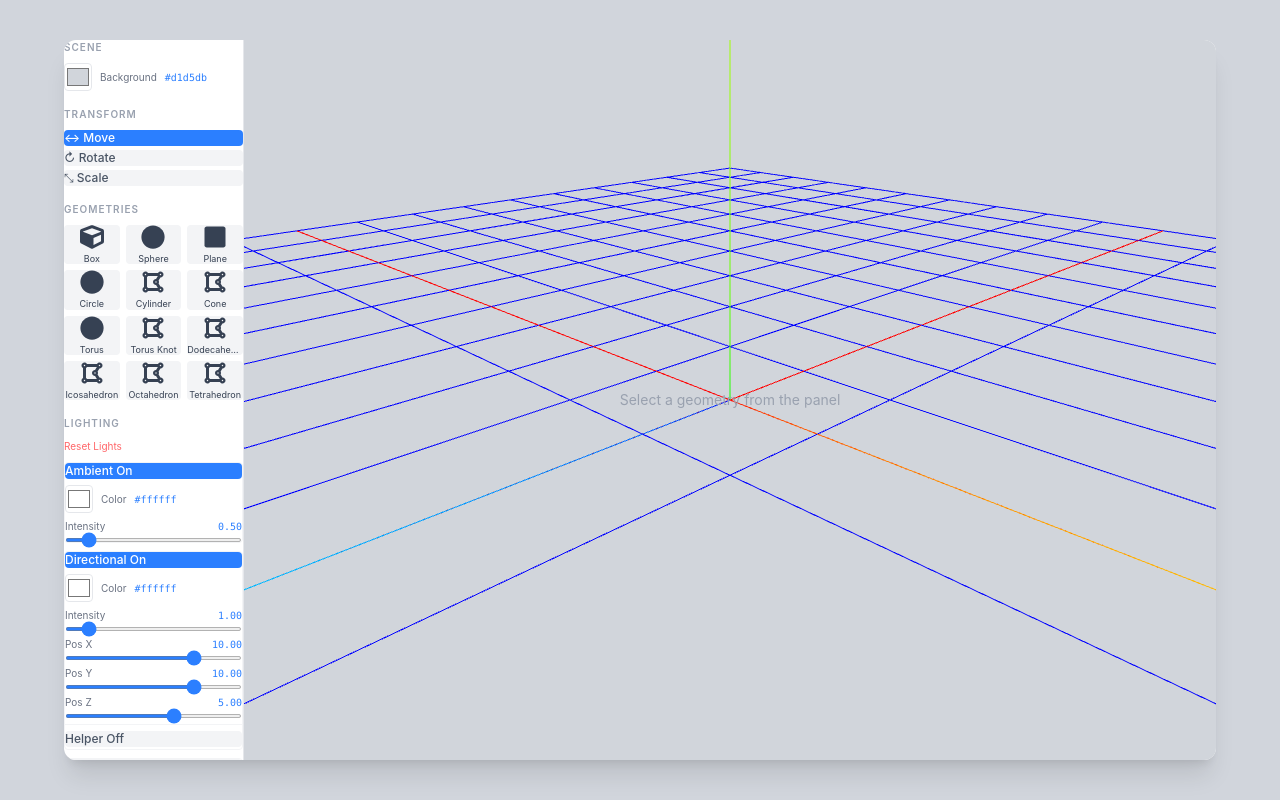
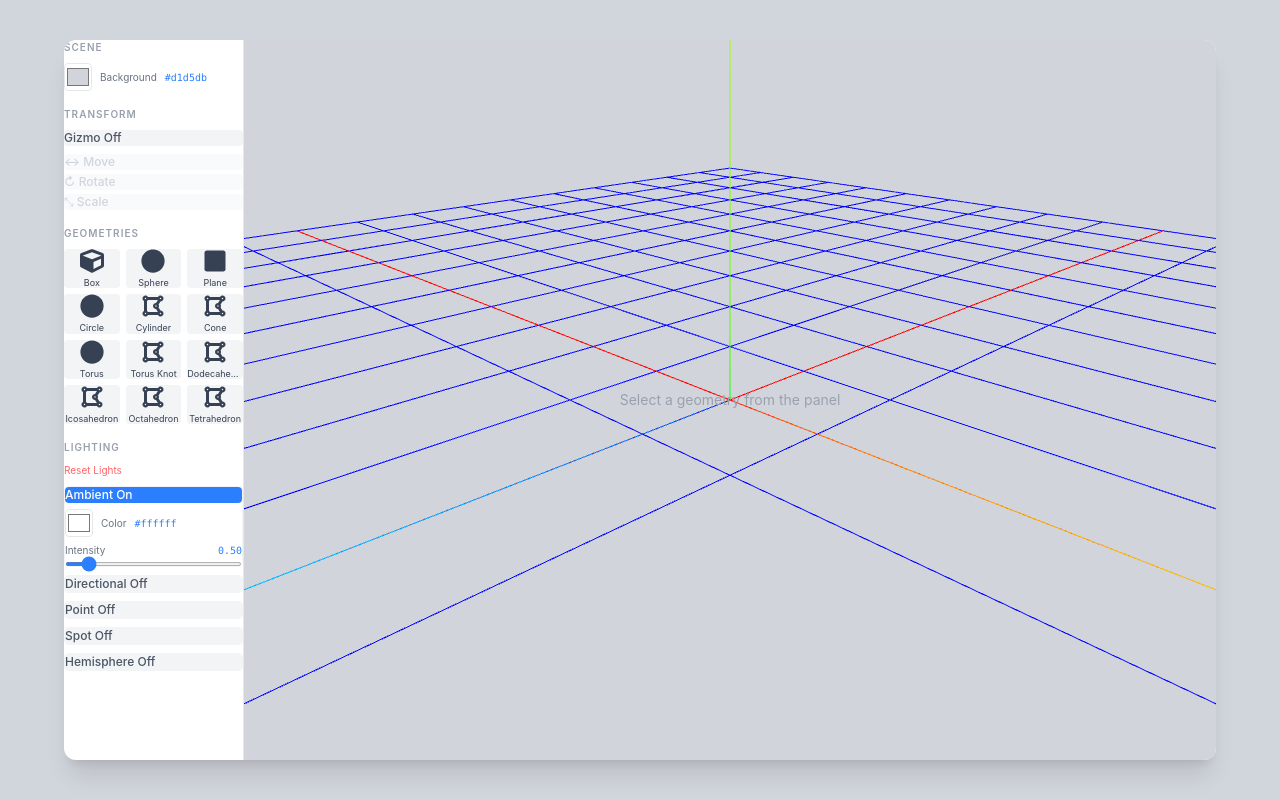
Before and after one commit to teja-kollimarla/r3f, a React (Vite) app in the folder whiteboard/: page / in a window 1280 px wide. Built offline with nearby package versions, Linux system fonts and the light colour scheme.

Commit message:
added the toggler for the transformercontroll

```diff
--- a/whiteboard/src/components/Leftpannel.jsx
+++ b/whiteboard/src/components/Leftpannel.jsx
@@ -2,19 +2,22 @@ import useStore from '../store/useStore'
 import { geometries } from '../lib/geometrics'
 import Section from './ui/selection'
 import LightingPanel from './LightingPannel'
+import Toggle from './ui/toggle'
 
 function LeftPanel() {
   const selectedGeometry   = useStore((s) => s.selectedGeometry)
   const transformMode      = useStore((s) => s.transformMode)
+  const showTransform      = useStore((s) => s.showTransform)
   const selectGeometry     = useStore((s) => s.selectGeometry)
   const setTransformMode   = useStore((s) => s.setTransformMode)
+  const setShowTransform   = useStore((s) => s.setShowTransform)
   const backgroundColor    = useStore((s) => s.backgroundColor)
   const setBackgroundColor = useStore((s) => s.setBackgroundColor)
 
   return (
     <div className="flex-[0_0_180px] border-r border-gray-200 p-3 overflow-y-auto overflow-x-hidden flex flex-col gap-4">
 
-      {/* ── Scene Background ───────────────────── */}
+      {/* ── Scene ──────────────────────────────── */}
       <Section title="Scene">
         <div className="flex items-center gap-2">
           <input
@@ -30,6 +33,11 @@ function LeftPanel() {
 
       {/* ── Transform ──────────────────────────── */}
       <Section title="Transform">
+        <Toggle
+          label={`Gizmo ${showTransform ? 'On' : 'Off'}`}
+          value={showTransform}
+          onChange={setShowTransform}
+        />
         <div className="flex flex-col gap-1">
           {[
             { key: 'translate', label: '↔ Move'  },
@@ -38,11 +46,13 @@ function LeftPanel() {
           ].map((m) => (
             <button
               key={m.key}
-              onClick={() => setTransformMode(m.key)}
+              onClick={() => showTransform && setTransformMode(m.key)}
               className={`text-xs py-1.5 px-2 rounded font-medium transition-colors text-left
-                ${transformMode === m.key
-                  ? 'bg-blue-500 text-white'
-                  : 'bg-gray-100 text-gray-600 hover:bg-gray-200'}`}
+                ${!showTransform
+                  ? 'bg-gray-50 text-gray-300 cursor-not-allowed'
+                  : transformMode === m.key
+                    ? 'bg-blue-500 text-white'
+                    : 'bg-gray-100 text-gray-600 hover:bg-gray-200'}`}
             >
               {m.label}
             </button>
--- a/whiteboard/src/components/Shape.jsx
+++ b/whiteboard/src/components/Shape.jsx
@@ -11,6 +11,7 @@ function Shape() {
 
   const selectedGeometry = useStore((s) => s.selectedGeometry)
   const transformMode    = useStore((s) => s.transformMode)
+  const showTransform    = useStore((s) => s.showTransform)
   const geoArgs          = useStore((s) => s.geoArgs)
   const { color, scale, wireframe, rotation } = useStore((s) => s.objectProps)
 
@@ -32,7 +33,7 @@ function Shape() {
 
   return (
     <>
-      {ready && <TransformControls object={meshRef} mode={transformMode} />}
+      {ready && <TransformControls enabled={showTransform} object={meshRef} mode={transformMode} />}
       <mesh
         ref={(el) => {
           meshRef.current = el
--- a/whiteboard/src/store/useStore.js
+++ b/whiteboard/src/store/useStore.js
@@ -17,7 +17,7 @@ const defaultLights = {
     intensity: 0.5,
   },
   directional: {
-    enabled: true,
+    enabled: false,
     color: '#ffffff',
     intensity: 1,
     x: 10, y: 10, z: 5,
@@ -58,10 +58,11 @@ const defaultLights = {
 const useStore = create((set) => ({
   selectedGeometry: null,
   transformMode: 'translate',
+  showTransform: false,          // ← ADD THIS
   geoArgs: [],
   objectProps: defaultObjectProps,
   lights: defaultLights,
-  backgroundColor: '#d1d5db', // default gray-300
+  backgroundColor: '#d1d5db',
 
   selectGeometry: (key) => set({
     selectedGeometry: key,
@@ -69,7 +70,8 @@ const useStore = create((set) => ({
     objectProps: defaultObjectProps,
   }),
 
-  setTransformMode: (mode) => set({ transformMode: mode }),
+  setTransformMode:  (mode) => set({ transformMode: mode }),
+  setShowTransform:  (v)    => set({ showTransform: v }), // ← ADD THIS
 
   setObjectProp: (key, value) => set((state) => ({
     objectProps: { ...state.objectProps, [key]: value },
@@ -93,8 +95,7 @@ const useStore = create((set) => ({
     },
   })),
 
-  resetLights: () => set({ lights: defaultLights }),
-
+  resetLights:        () => set({ lights: defaultLights }),
   setBackgroundColor: (color) => set({ backgroundColor: color }),
 }))
 
```
